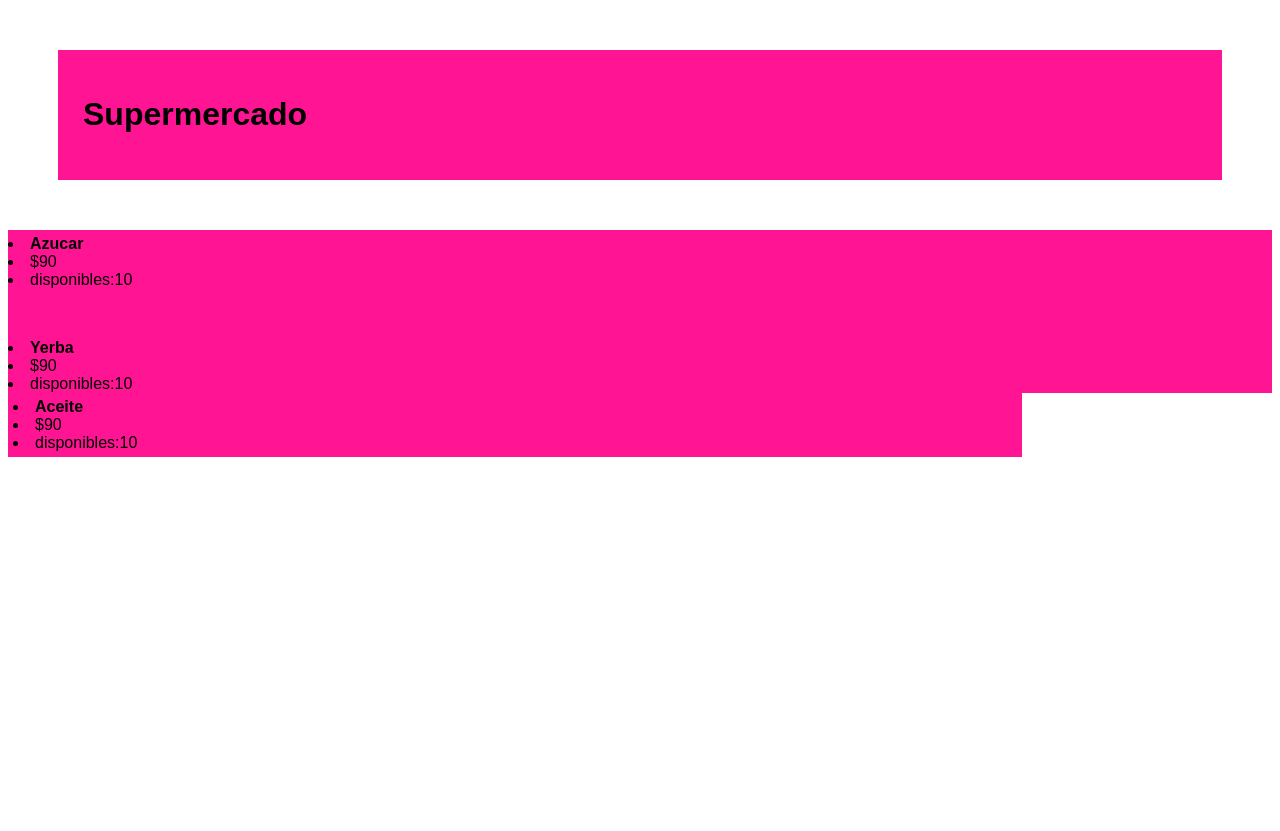
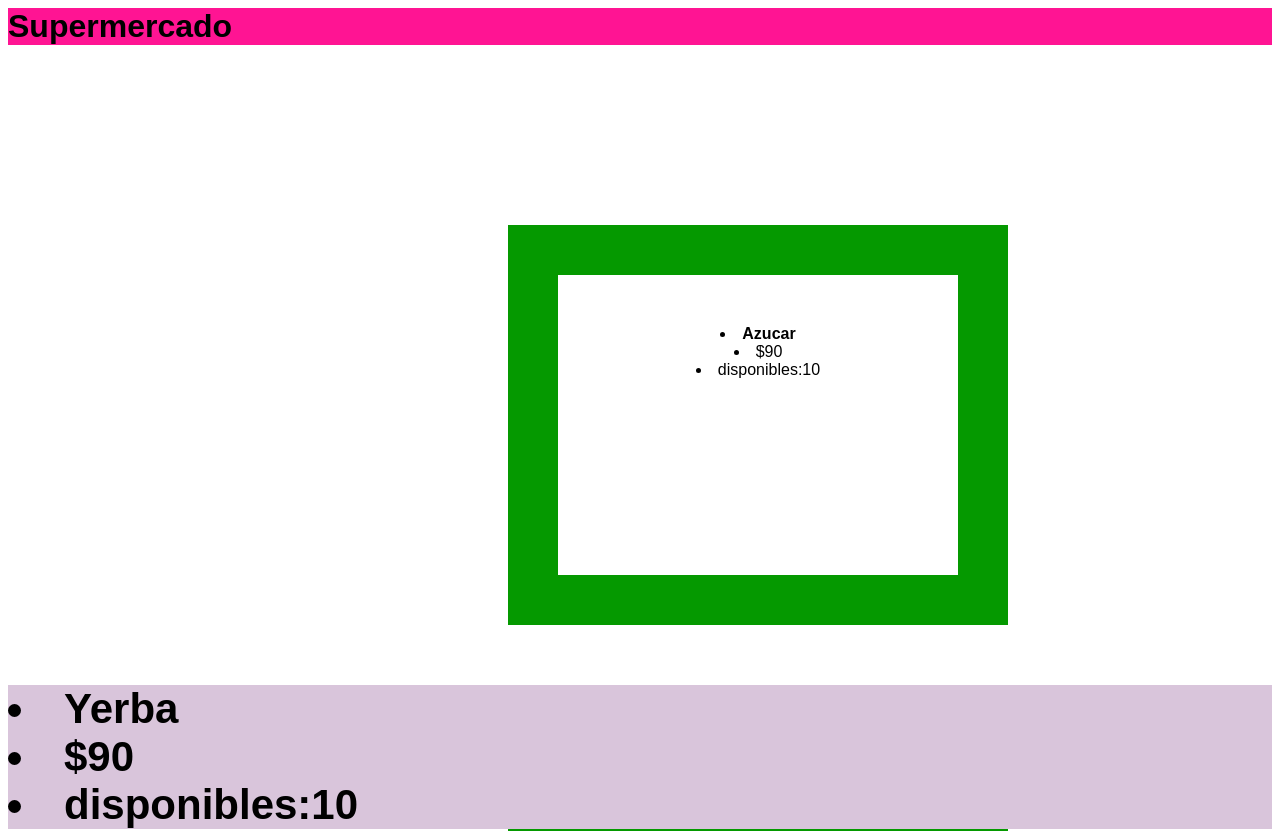
Before and after one commit to NadiaElso/23demarzodivspan, a website built with Parcel: page index.html in a window 1280 px wide. Shown: the top 831 px of the page. Before the commit the page ends 800 px from the top, so only its background shows below. Built offline with nearby package versions, Linux system fonts and the light colour scheme.

Commit message:
23demarzoactualizado

```diff
--- a/src/styles.css
+++ b/src/styles.css
@@ -2,17 +2,20 @@ body {
   font-family: sans-serif;
 }
 .titulo {
-  margin: 50px;
-  border: 2px;
-  padding: 25px;
+  margin: auto;
+  border: auto;
+  padding: auto;
   background-color: deeppink;
 }
 
 .lista1 {
-  margin: 0px 0px 0px 0px;
-  border: 2px 0px 0px 0px;
-  padding: 5px 0px 0px 0px;
-  background-color: deeppink;
+  margin-left: 500px;
+  border: 50px solid #059900;
+  width: 300px;
+  height: 200px;
+  text-align: center;
+  padding: 50px;
+  margin-top: 180px;
 }
 .producto1 {
   font-weight: bold;
@@ -20,20 +23,24 @@ body {
 }
 
 .lista2 {
-  margin: 0px 0px 0px 0px;
-  border: 0px 0px 0px 0px 0px;
-  padding: 50px 0px 0px 0px;
-  background-color: deeppink;
+  font-size: 42px;
+  font-weight: bold;
+  color: #000000;
+  margin-top: 60px;
+  background-color: #d9c5db;
 }
 .producto2 {
   font-weight: bold;
+
 }
 
 .lista3 {
-  margin: 0px 250px 0px 0px;
-  border: 0px;
-  padding: 5px;
-  background-color: deeppink;
+  margin-left: 500px;
+        border: 50px solid #059900;
+        width: 300px;
+        height: 200px;
+        text-align: center;
+        padding: 50px;
 }
 .producto3 {
   font-weight: bold;
```
